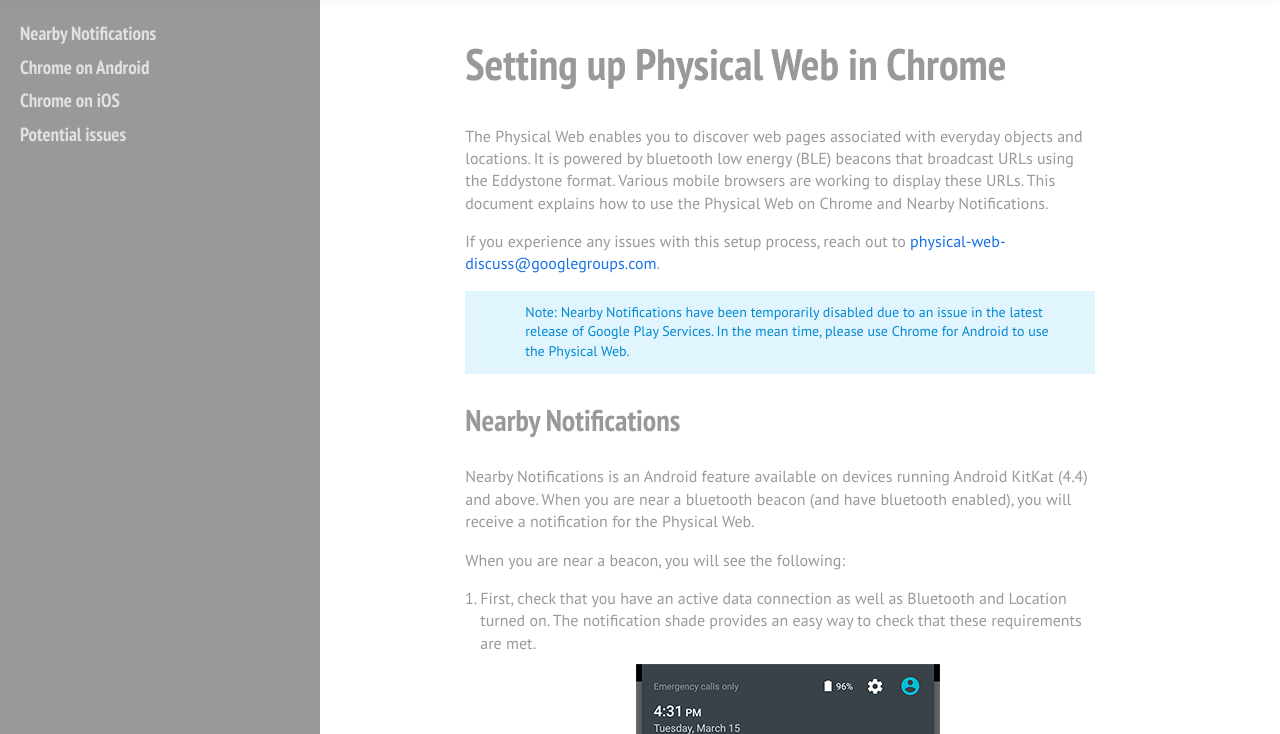
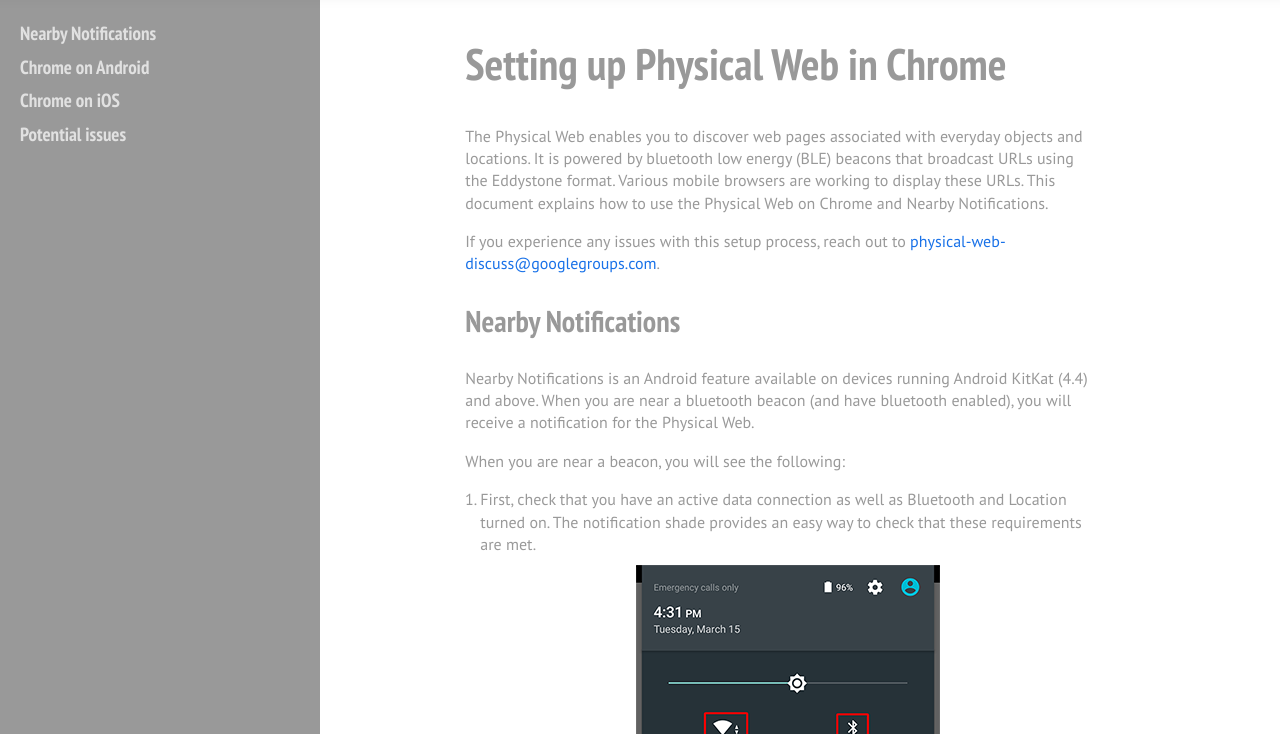
Before and after one commit to google/physical-web, a plain HTML site: page try-physical-web.html in a window 1280 px wide. Shown: the part 66-800 px from the top of the page. Drawn offline with Linux system fonts and the light colour scheme.

Commit message:
Remove old Nearby warning

```diff
--- a/try-physical-web.html
+++ b/try-physical-web.html
@@ -63,12 +63,6 @@
 <p>The Physical Web enables you to discover web pages associated with everyday objects and locations. It is powered by bluetooth low energy (BLE) beacons that broadcast URLs using the Eddystone format. Various mobile browsers are working to display these URLs. This document explains how to use the Physical Web on Chrome and Nearby Notifications.
 
 </p><p>If you experience any issues with this setup process, reach out to <a href="mailto:physical-web-discuss@googlegroups.com">physical-web-discuss@googlegroups.com</a>.</p>
-
-<aside style="display: block; font-size: 14px; margin: 16px 0; padding: 12px 24px 12px 60px; background: #e1f5fe;
-    color: #0288d1;">
-    Note: Nearby Notifications have been temporarily disabled due to an issue in the latest release of Google Play Services. In the mean time, please use Chrome for Android to use the Physical Web.
-
-</aside>
 
 <h2 id="nearby">
 <a id="nearby" class="anchor" href="#nearby" aria-hidden="true"><span class="octicon octicon-link"></span></a>Nearby Notifications</h2>
```
